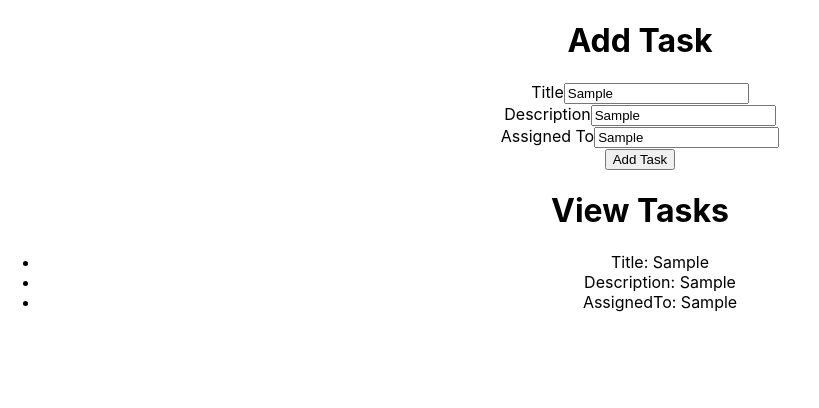
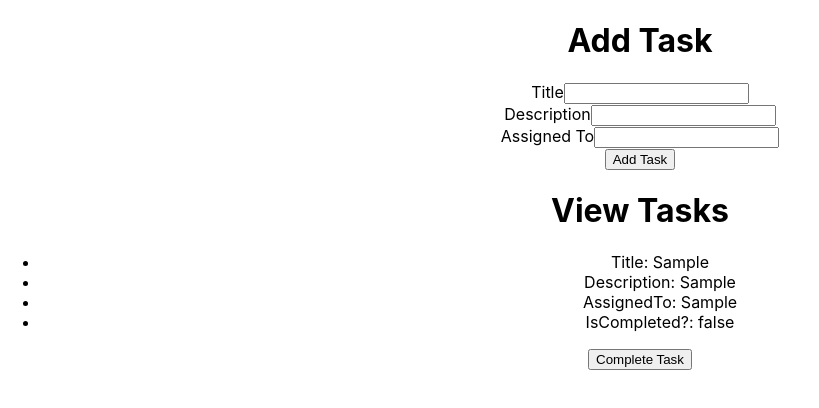
Before and after one commit to tvaibhav123/class-tutorial, a React (Create React App) app: page / in a window 1280 px wide. Both pictures are taken after typing "Sample", "Sample", "Sample" into the empty fields and a click on the button "Add Task". Shown: the top 408 px of the page, without its empty margins (0-819 px from the left). Built offline with nearby package versions, Linux system fonts and the light colour scheme.

Commit message:
child to parent comm

```diff
--- a/src/TODO/AddTask.jsx
+++ b/src/TODO/AddTask.jsx
@@ -1,59 +1,106 @@
-import React, { useState } from 'react';
-import ViewTask from './ViewTask';
+import React, { useState } from "react";
+import ViewTask from "./ViewTask";
 
 const AddTask = () => {
+   const [title, setTitle] = useState("");
+   const [description, setDescription] = useState("");
+   const [assignedTo, setAssignedTo] = useState("");
 
    const [tasks, setTasks] = useState([]);
+
+   const titleChangeHandler = (event) => {
+      setTitle(event.target.value);
+      //console.log(title)
+   };
+
+   const descriptionChangehandler = (event) => {
+      setDescription(event.target.value);
+   };
+
+   const assignedToChnageHandler = (event) => {
+      setAssignedTo(event.target.value);
+   };
+
    const submitHandler = (event) => {
       event.preventDefault();
+      const task = {
+         title: title,
+         description: description,
+         assignedTo: assignedTo,
+         complete: false
+      };
 
-        const task = {
-            title : event.target[0].value,
-            description: event.target[1].value,
-            assignedTo: event.target[2].value
+      setTasks([...tasks, task]);
+      setTitle("");
+      setDescription("");
+      setAssignedTo("");
+   };
+
+   const taskCompleteHandler = (taskTitle, taskDescription, taskAssignedTo) => {
+       const taskWithCompletedInformation = tasks.map(task => {
+           if(task.title === taskTitle){
+               task.complete = true;
            }
-        setTasks([...tasks, task])
-        //setTasks([[],{title:"asdfa",description:"asdf",assignedTo:"asdf"}])
-        //console.log("Form", "title:",title," Description:",description, " AssignedTo:",assignedTo)
-    }
-
+           return task;
+       })
+       setTasks(taskWithCompletedInformation);
+   };
    return (
       <div>
          <h1>Add Task</h1>
          <form onSubmit={submitHandler}>
             <div>
                <label htmlFor="title">Title</label>
-                    <input type="text" name="title" id="title" />
+               <input
+                  type="text"
+                  name="title"
+                  id="title"
+                  value={title}
+                  onChange={titleChangeHandler}
+               />
             </div>
             <div>
                <label htmlFor="description">Description</label>
-                    <input type="text" name="description" id="description" />
+               <input
+                  type="text"
+                  name="description"
+                  id="description"
+                  value={description}
+                  onChange={descriptionChangehandler}
+               />
             </div>
             <div>
                <label htmlFor="assignedTo">Assigned To</label>
-                    <input type="text" name="assignedTo" id="assignedTo" />
+               <input
+                  type="text"
+                  name="assignedTo"
+                  id="assignedTo"
+                  value={assignedTo}
+                  onChange={assignedToChnageHandler}
+               />
             </div>
             <div>
                <button type="submit">Add Task</button>
             </div>
          </form>
-            {/* <div>
-                {task.title} -  {task.description} - {task.assignedTo}
-            </div> */}
-
-            {
-                tasks.map((task) => {
+         {tasks.map((task) => {
             return (
-                        <ViewTask title={task.title} description={task.description} assignedTo={task.assignedTo}/>
-                    )
-                })
-            }
-
+               <ViewTask
+                  title={task.title}
+                  description={task.description}
+                  assignedTo={task.assignedTo}
+                  complete = {task.complete}
+                  onCompleteTask={taskCompleteHandler}
+               />
+            );
+         })}
       </div>
    );
-}
+};
 
-//title   <inout element>
-//task Description <input element>
-//assignedTo
+//TwoWay Binding
+// contorlled Components
+// clear the form
+// child to parent data
+
 export default AddTask;
--- a/src/TODO/ViewTask.jsx
+++ b/src/TODO/ViewTask.jsx
@@ -1,5 +1,8 @@
 
 const ViewTask = (props) => {
+    const taskComplete = () => {
+        props.onCompleteTask(props.title, props.description, props.assignedTo)
+    }
     return (
         <div>
             <h1>View Tasks</h1>
@@ -8,7 +11,9 @@ const ViewTask = (props) => {
                     <li>Title: {props.title}</li>
                     <li>Description: {props.description}</li>
                     <li>AssignedTo: {props.assignedTo}</li>
+                    <li>IsCompleted?: {props.complete.toString()}</li>
                 </ul>
+                <button onClick={taskComplete}>Complete Task</button>
             </div>
         </div>
     );
```
Lines whose indentation alone changed are shown as unchanged.
